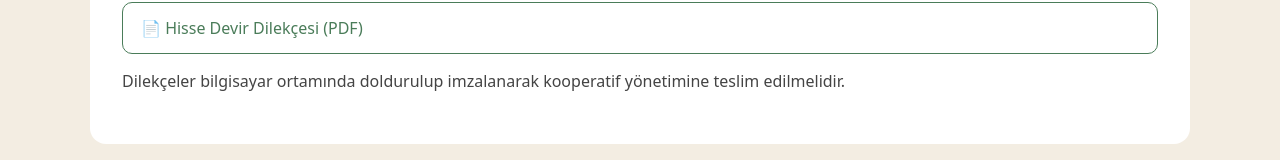
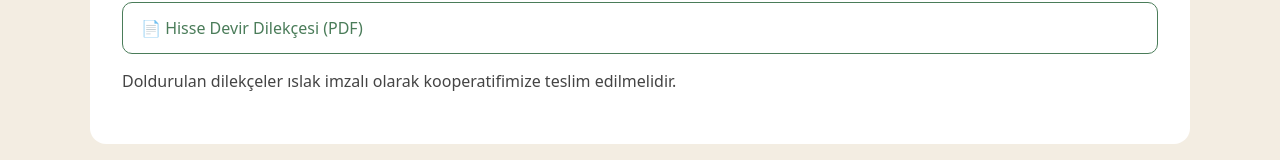
Before and after one commit to BegumEmir/kocayayla-kooperatif, a React (Create React App) app: page /kurumsal/ortaklarimiz in a window 1280 px wide. Shown: the part 1896-2056 px from the top of the page. Built offline with nearby package versions, Linux system fonts and the light colour scheme.

Commit message:
Dilekceler bölümüne not eklendi

```diff
--- a/src/pages/Ortaklarimiz.jsx
+++ b/src/pages/Ortaklarimiz.jsx
@@ -159,7 +159,7 @@ export default function Ortaklarimiz() {
           </a>
 
         </div>
-        <p>Dilekçeler bilgisayar ortamında doldurulup imzalanarak kooperatif yönetimine teslim edilmelidir.</p>
+        <p>Doldurulan dilekçeler ıslak imzalı olarak kooperatifimize teslim edilmelidir.</p>
       </section>
 
 
```
